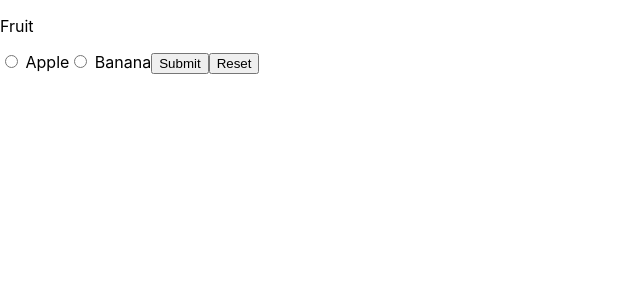
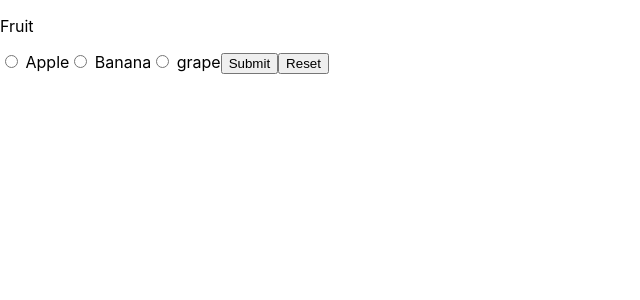
Before and after one commit to bigveloper/form, a React (Create React App) app: page / in a window 1280 px wide. Shown: the top 300 px of the page, without its empty margins (0-640 px from the left). Built offline with nearby package versions, Linux system fonts and the light colour scheme.

Commit message:
radio update

```diff
--- a/src/App.js
+++ b/src/App.js
@@ -27,6 +27,9 @@ function App() {
             <label>
                 <input type="radio" name="fruit" value="banana" onChange={clickOnRadio} /> Banana
             </label>
+            <label>
+                <input type="radio" name="fruit" value="grape" onChange={clickOnRadio} /> grape
+            </label>
             <input type="submit" value="Submit" />
             <input type="reset" value="Reset" />
         </form>
```
